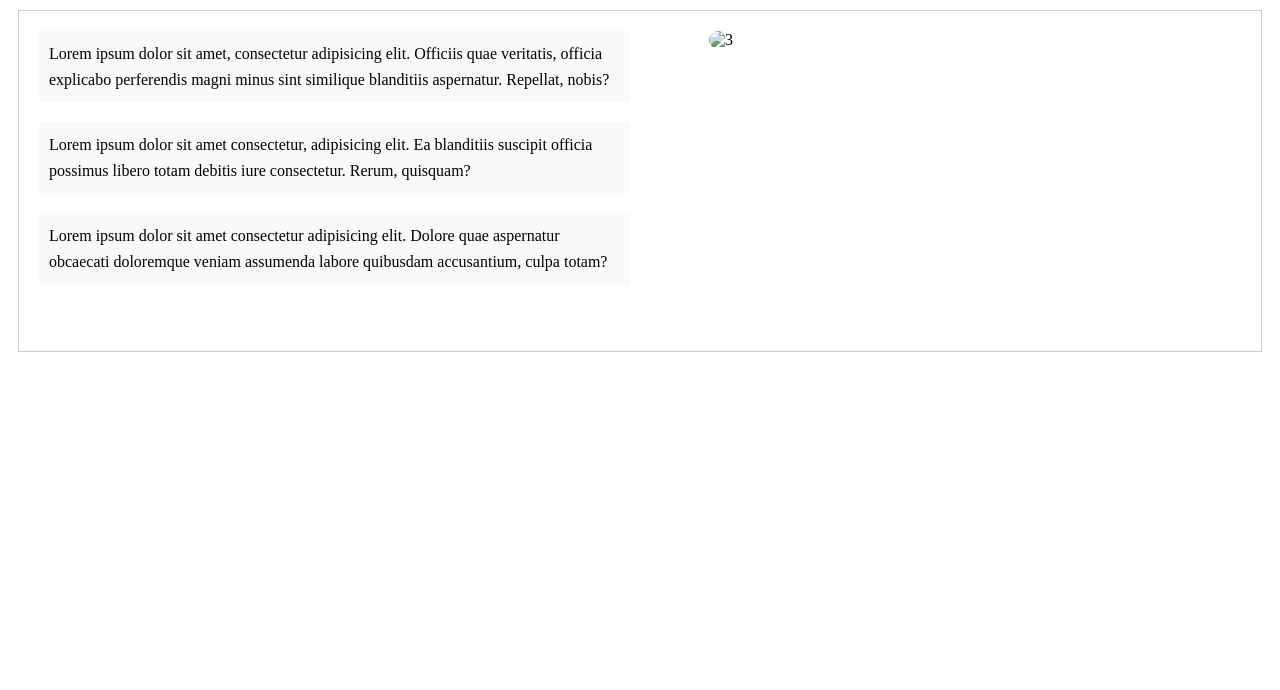
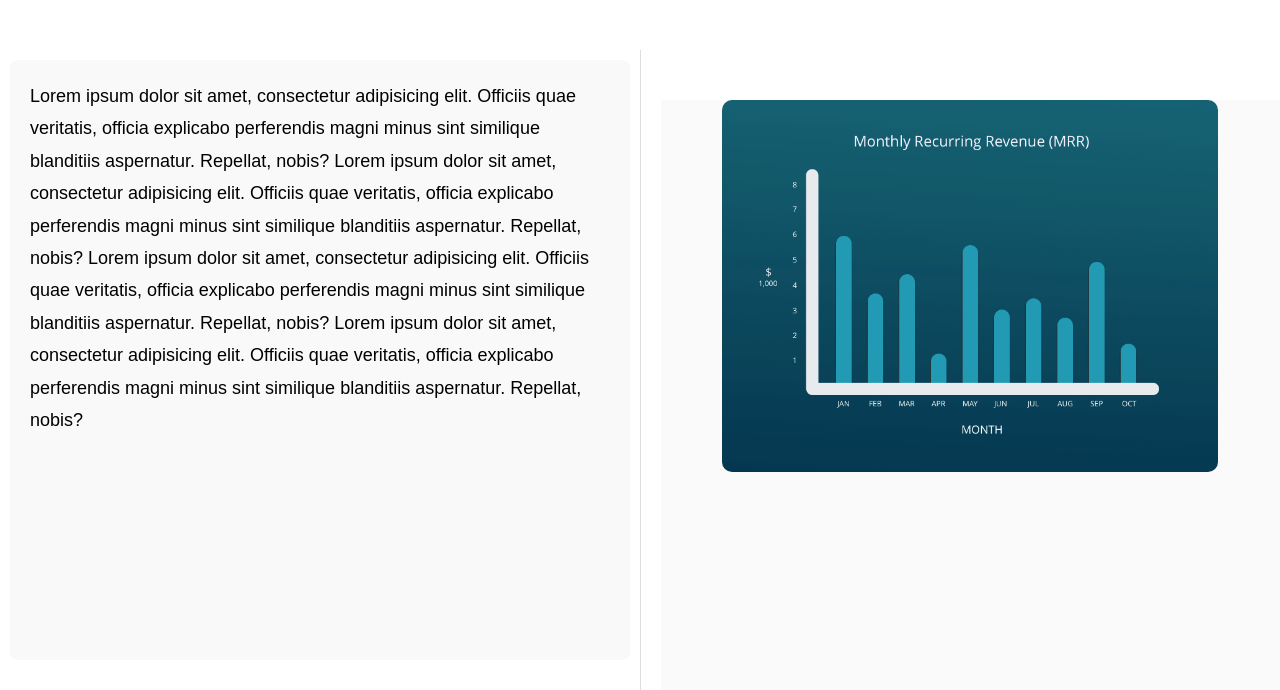
Before and after one commit to ranjithRW/protexclone, a plain HTML site: page index.html in a window 1280 px wide. Drawn offline with nearby package versions, Linux system fonts and the light colour scheme.

Commit message:
Refactor code structure for improved readability and maintainability

```diff
--- a/index.html
+++ b/index.html
@@ -9,28 +9,54 @@
 </head>
 
 <body>
+
+
+
     <div id="main-container">
         <div id="text-column">
             <div class="text text1">
-        Lorem ipsum dolor sit amet, consectetur adipisicing elit. Officiis quae veritatis, officia explicabo perferendis magni minus sint similique blanditiis aspernatur. Repellat, nobis?
+                Lorem ipsum dolor sit amet, consectetur adipisicing elit. Officiis quae veritatis, officia explicabo
+                perferendis magni minus sint similique blanditiis aspernatur. Repellat, nobis?
+                Lorem ipsum dolor sit amet, consectetur adipisicing elit. Officiis quae veritatis, officia explicabo
+                perferendis magni minus sint similique blanditiis aspernatur. Repellat, nobis?
+                Lorem ipsum dolor sit amet, consectetur adipisicing elit. Officiis quae veritatis, officia explicabo
+                perferendis magni minus sint similique blanditiis aspernatur. Repellat, nobis?
+                Lorem ipsum dolor sit amet, consectetur adipisicing elit. Officiis quae veritatis, officia explicabo
+                perferendis magni minus sint similique blanditiis aspernatur. Repellat, nobis?
             </div>
             <div class="text text2">
-        Lorem ipsum dolor sit amet consectetur, adipisicing elit. Ea blanditiis suscipit officia possimus libero totam debitis iure consectetur. Rerum, quisquam?
+                Lorem ipsum dolor sit amet, consectetur adipisicing elit. Officiis quae veritatis, officia explicabo
+                perferendis magni minus sint similique blanditiis aspernatur. Repellat, nobis?
+                Lorem ipsum dolor sit amet, consectetur adipisicing elit. Officiis quae veritatis, officia explicabo
+                perferendis magni minus sint similique blanditiis aspernatur. Repellat, nobis?
+                Lorem ipsum dolor sit amet, consectetur adipisicing elit. Officiis quae veritatis, officia explicabo
+                perferendis magni minus sint similique blanditiis aspernatur. Repellat, nobis?
+                Lorem ipsum dolor sit amet, consectetur adipisicing elit. Officiis quae veritatis, officia explicabo
+
             </div>
             <div class="text text3">
-        Lorem ipsum dolor sit amet consectetur adipisicing elit. Dolore quae aspernatur obcaecati doloremque veniam assumenda labore quibusdam accusantium, culpa totam?
+                Lorem ipsum dolor sit amet, consectetur adipisicing elit. Officiis quae veritatis, officia explicabo
+                perferendis magni minus sint similique blanditiis aspernatur. Repellat, nobis?
+                Lorem ipsum dolor sit amet, consectetur adipisicing elit. Officiis quae veritatis, officia explicabo
+                perferendis magni minus sint similique blanditiis aspernatur. Repellat, nobis?
+                Lorem ipsum dolor sit amet, consectetur adipisicing elit. Officiis quae veritatis, officia explicabo
+                perferendis magni minus sint similique blanditiis aspernatur. Repellat, nobis?
+                Lorem ipsum dolor sit amet, consectetur adipisicing elit. Officiis quae veritatis, officia explicabo
+
             </div>
         </div>
 
         <div id="image-column">
-      <img class="gif" id="gif1" src="1.gif" alt="1" />
-      <img class="gif" id="gif2" src="2.gif" alt="2" style="display: none;" />
-      <img class="gif" id="gif3" src="3.gif" alt="3" style="display: none;" />
+            <img class="gif" id="gif1" src="11.gif" alt="1" />
+            <img class="gif" id="gif2" src="22.gif" alt="2" style="display: none;" />
+            <img class="gif" id="gif3" src="33.gif" alt="3" style="display: none;" />
         </div>
     </div>
 
+
     <script src="https://cdnjs.cloudflare.com/ajax/libs/gsap/3.13.0/gsap.min.js" crossorigin="anonymous"></script>
-  <script src="https://cdnjs.cloudflare.com/ajax/libs/gsap/3.13.0/ScrollTrigger.min.js" crossorigin="anonymous"></script>
+    <script src="https://cdnjs.cloudflare.com/ajax/libs/gsap/3.13.0/ScrollTrigger.min.js"
+        crossorigin="anonymous"></script>
     <script src="script.js"></script>
 </body>
 
--- a/script.js
+++ b/script.js
@@ -1,6 +1,5 @@
 gsap.registerPlugin(ScrollTrigger);
 
-// Function to show the correct GIF
 function showGif(gifId) {
   document.querySelectorAll(".gif").forEach((gif) => {
     gif.style.display = "none";
@@ -8,14 +7,12 @@ function showGif(gifId) {
   document.getElementById(gifId).style.display = "block";
 }
 
-// Mapping class names to GIF IDs
 const gifMap = {
   text1: "gif1",
   text2: "gif2",
   text3: "gif3"
 };
 
-// Create ScrollTriggers
 document.querySelectorAll("#text-column .text").forEach((textBlock) => {
   const classList = Array.from(textBlock.classList);
   const targetClass = classList.find((cls) => gifMap[cls]);
@@ -25,6 +22,7 @@ document.querySelectorAll("#text-column .text").forEach((textBlock) => {
     trigger: textBlock,
     start: "top center",
     end: "bottom center",
+    scroller: "#text-column", // tell GSAP to track scrolling of this element
     onEnter: () => showGif(gifId),
     onEnterBack: () => showGif(gifId)
   });
--- a/styles.css
+++ b/styles.css
@@ -1,27 +1,37 @@
+html, body {
+  margin: 0;
+  padding: 0;
+  height: 100%;
+  overflow: hidden; /* Prevent body scroll */
+  font-family: sans-serif;
+}
+
 #main-container {
   display: flex;
-  justify-content: space-between;
-  padding: 20px;
-  border: 1px solid #ccc;
-  margin: 10px;
+  height: 80vh; /* Full screen height */
   gap: 20px;
+  margin-top: 50px;  /* <-- added this */
 }
 
 #text-column {
   width: 50%;
+  overflow-y: scroll; /* Make left side scrollable */
+  padding: 10px;
   display: flex;
   flex-direction: column;
-  gap: 20px;
-  overflow-x: auto;
+  gap: 40px;
+  scroll-behavior: smooth;
+  background-color: #fff;
+  border-right: 1px solid #ddd;
 }
 
 #text-column > div {
-  padding: 10px;
+  padding: 20px;
   background-color: #f9f9f9;
-  white-space: normal;
-  word-wrap: break-word;
-  font-size: 16px;
-  line-height: 1.6;
+  font-size: 18px;
+  line-height: 1.8;
+  border-radius: 8px;
+  min-height: 70vh; /* Ensures each text section takes up a full screen height */
 }
 
 #image-column {
@@ -30,16 +40,19 @@
   align-items: center;
   justify-content: center;
   position: relative;
-  min-height: 300px;
+  background-color: #fafafa;
+  overflow: hidden;
+  margin-top:50px;
 }
 
 #image-column img.gif {
   max-width: 80%;
   max-height: 80%;
-  border-radius: 10px;
   position: absolute;
   top: 0;
   left: 0;
   right: 0;
   margin: auto;
+  border-radius: 10px;
+  display: none;
 }
```
Also changed, not shown: 11.gif (added), 33.gif (added), 1 other file. Lines whose indentation alone changed are shown as unchanged.
